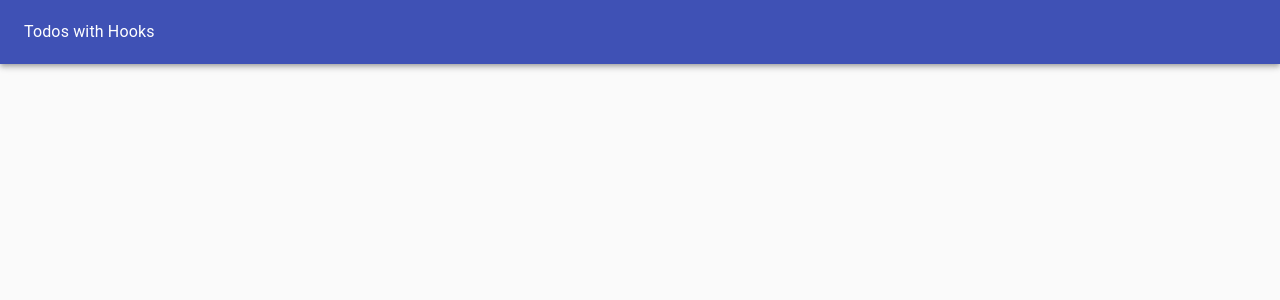
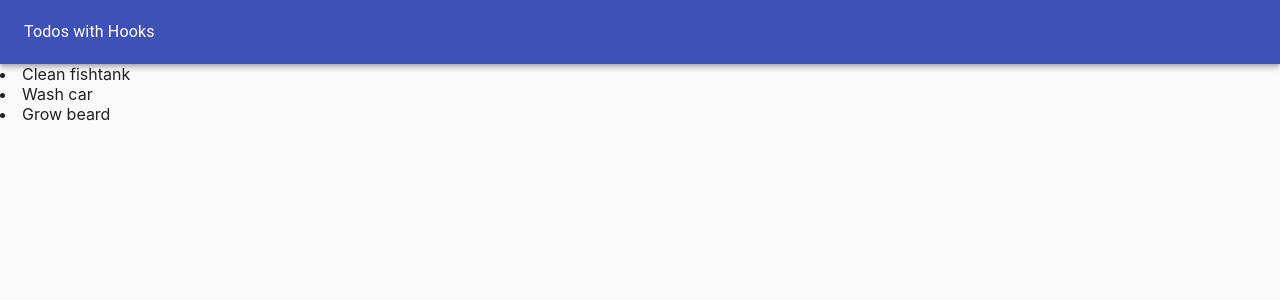
Before and after one commit to super8989/React_hooks_todo, a React (Create React App) app: page / in a window 1280 px wide. Shown: the top 300 px of the page. Built offline with nearby package versions, Linux system fonts and the light colour scheme.

Commit message:
created TodoList.js to render todos in a list

```diff
--- a/src/TodoApp.js
+++ b/src/TodoApp.js
@@ -5,6 +5,8 @@
 import AppBar from "@material-ui/core/AppBar";
 import Toolbar from "@material-ui/core/Toolbar";
 import Grid from "@material-ui/core/Grid";
+
+import TodoList from "./TodoList";
 
 function TodoApp() {
 	const initialTodos = [
@@ -29,6 +31,7 @@
 					<Typography color='inherit'>Todos with Hooks</Typography>
 				</Toolbar>
 			</AppBar>
+			<TodoList todos={todos} />
 		</Paper>
 	);
 }
--- /dev/null
+++ b/src/TodoList.js
@@ -0,0 +1,13 @@
+import React from "react";
+
+function TodoList(props) {
+	return (
+		<div>
+			{props.todos.map(todo => (
+				<li>{todo.task}</li>
+			))}
+		</div>
+	);
+}
+
+export default TodoList;
```
